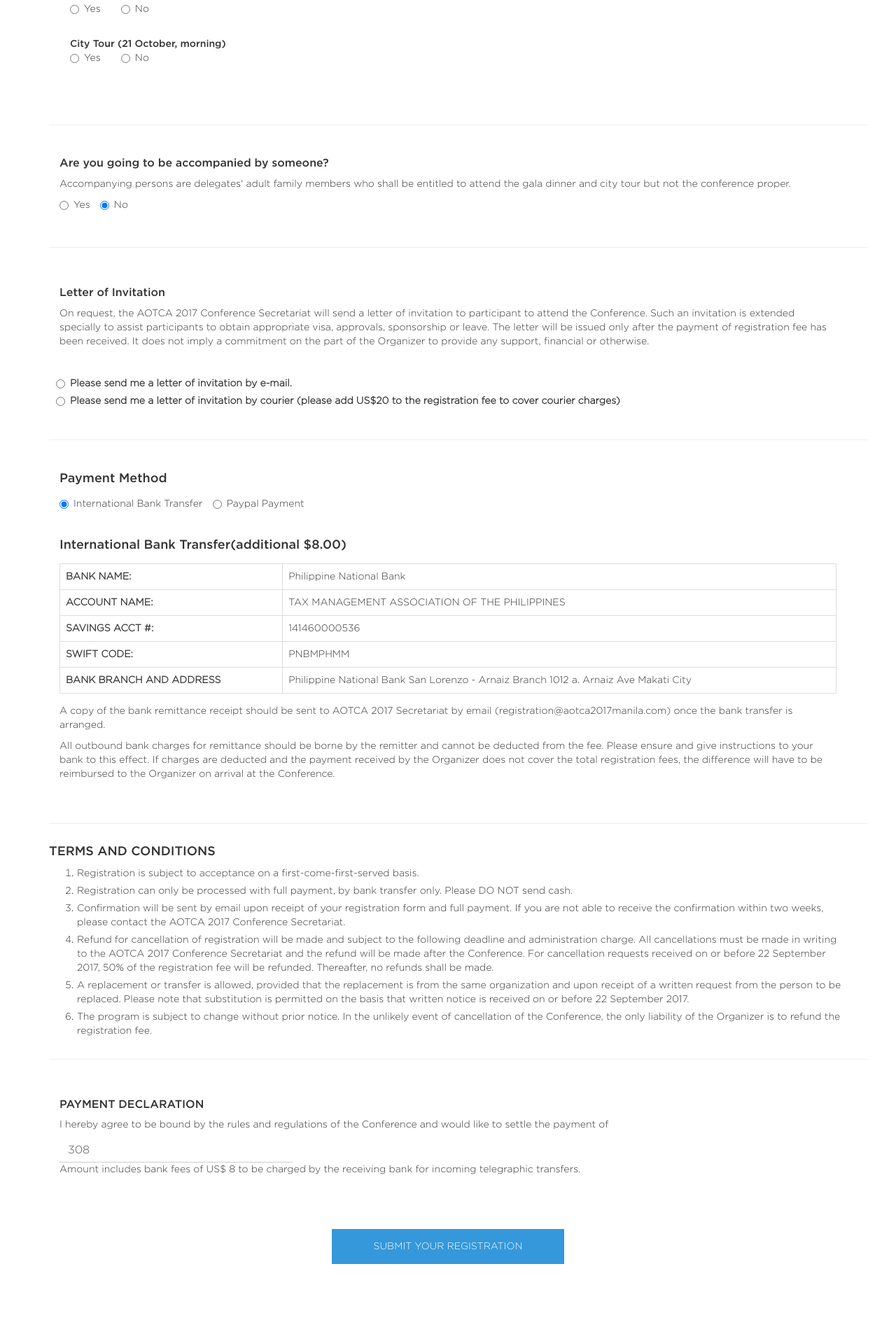
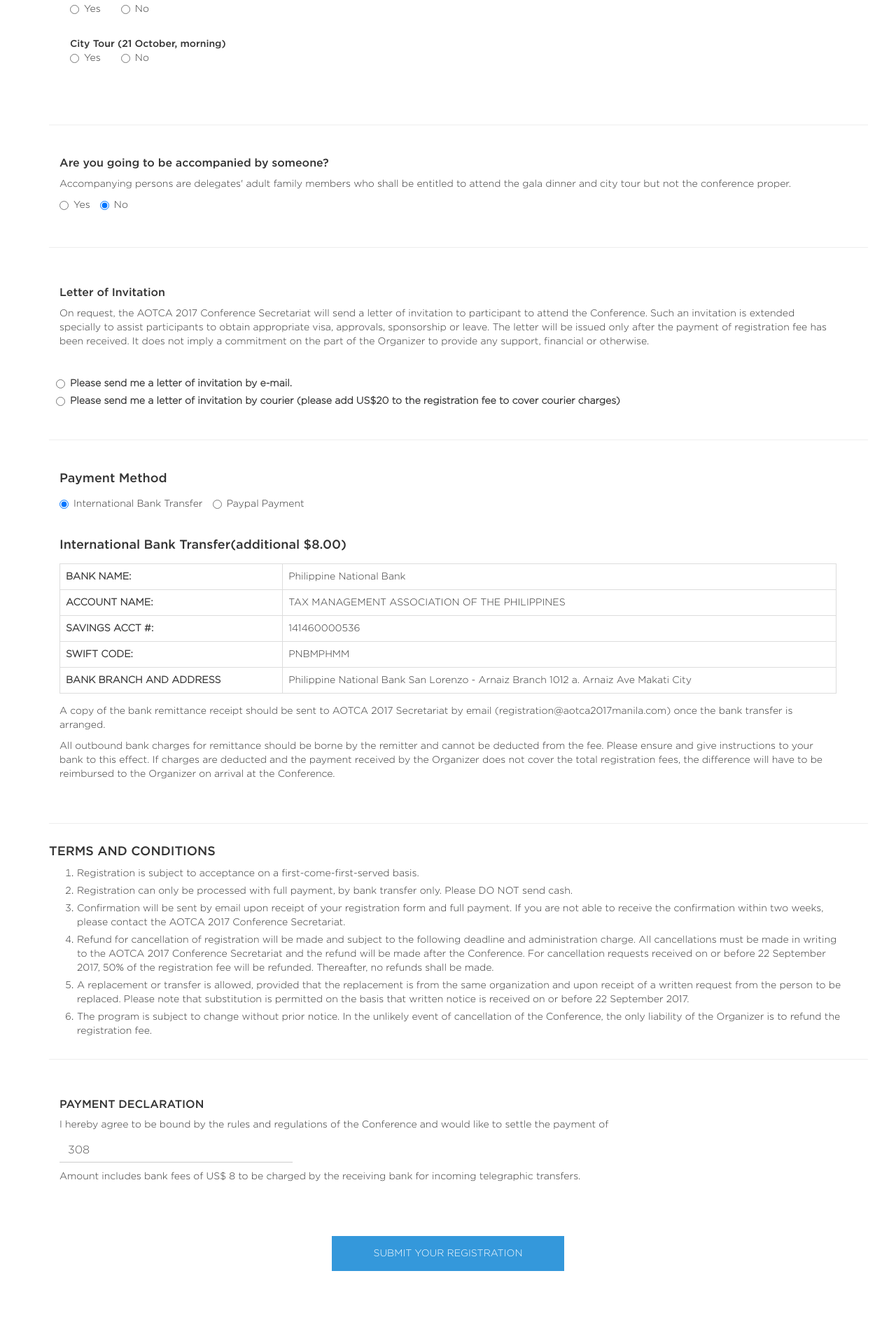
Before and after one commit to aotca2017/aotca2017international, a Jekyll site: the page built from index.html, in a window 1280 px wide. Shown: the part 1509-3425 px from the top of the page at 70% size. Built offline with Jekyll 4.4.1, drawn with Linux system fonts in a browser that asks for light colours.

Commit message:
Update margin

```diff
--- a/_sass/home.sass
+++ b/_sass/home.sass
@@ -93,6 +93,7 @@ body
       .declaration
         width: 30%
         display: inline-block
+        margin-bottom: 10px
       .separator
         display: inline-block
         margin-left: 30px
```
